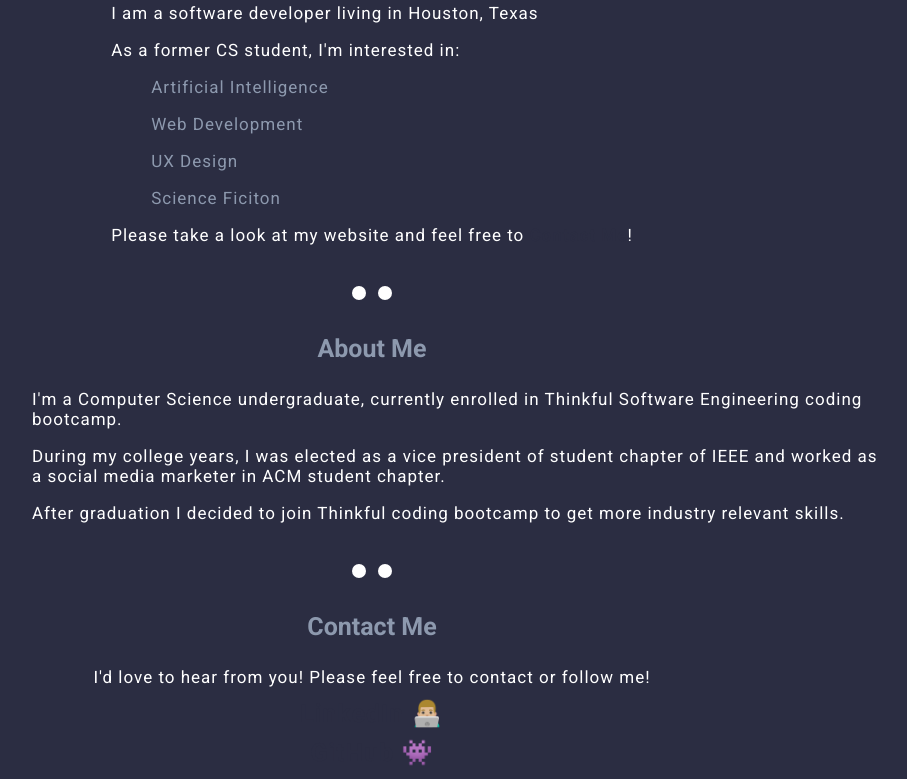
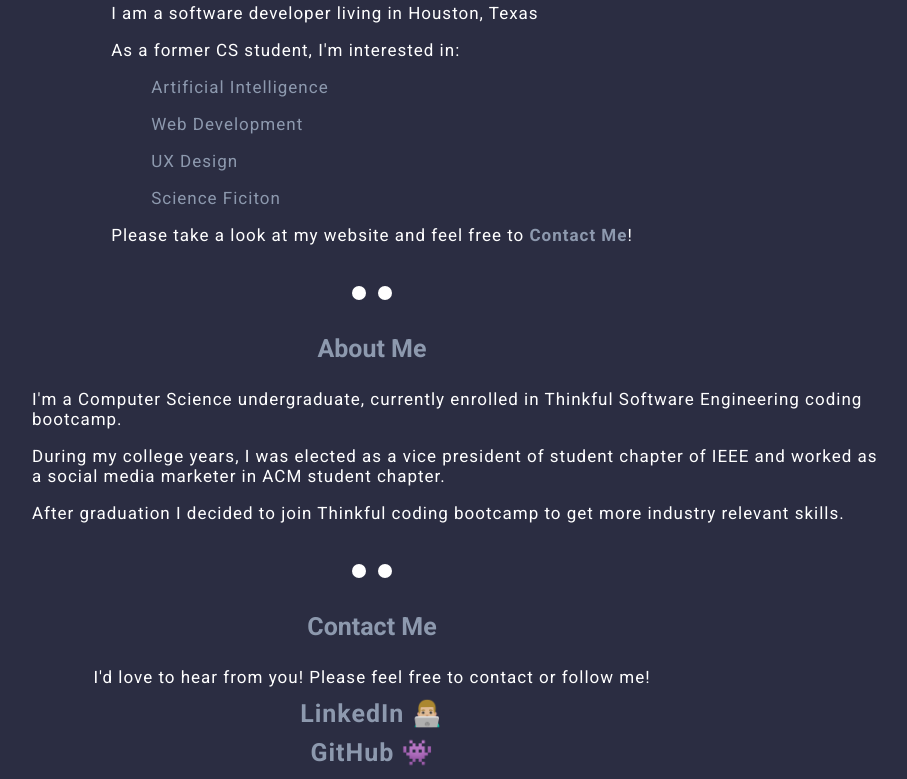
Before and after one commit to junaid-abbasi-dev/personal-portfolio, a plain HTML site: page index.html in a window 1280 px wide. Shown: the part 747-1526 px from the top of the page, without its empty margins (268-1175 px from the left). Drawn offline with nearby package versions, Linux system fonts and the light colour scheme; grey boxes are pictures that could not be loaded.

Commit message:
bug solved

```diff
--- a/style.css
+++ b/style.css
@@ -91,7 +91,7 @@ a {
 }
 /* using psuedo-class to change state of anchor tag */
 a:link {
-    color: #2b2d42;
+    color: #8d99ae;
 }
 a:visited {
     color: #e5546d;
```
